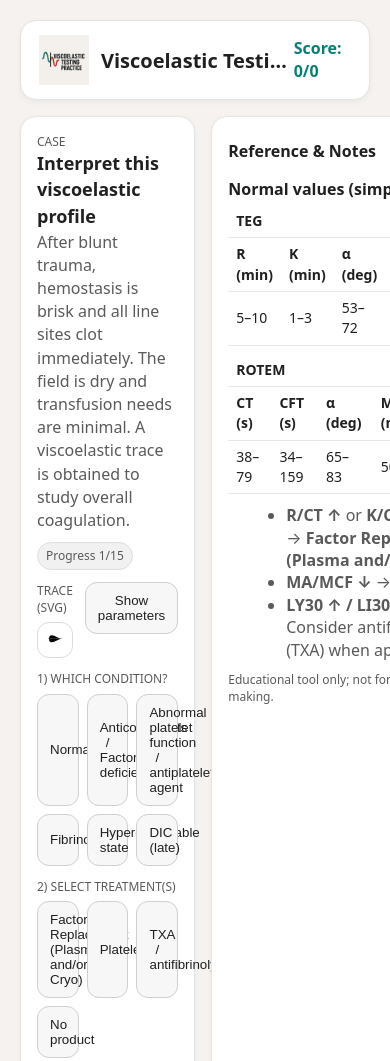
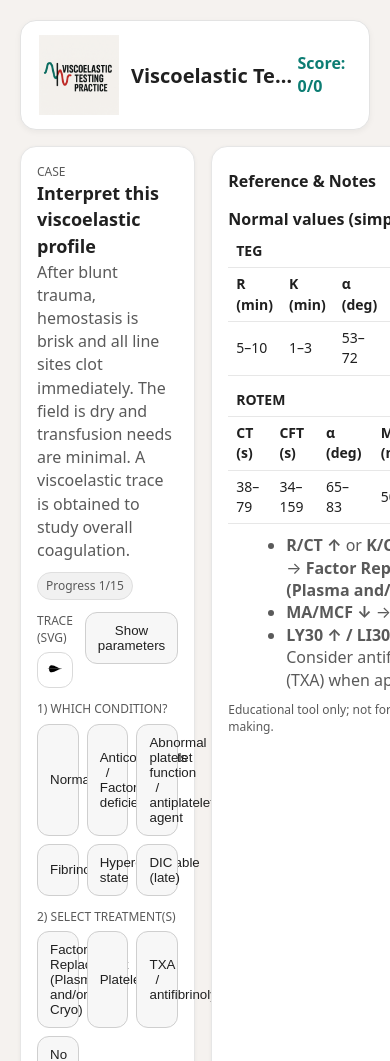
Before and after one commit to SpencerM26/teg-rotem-trainer, a plain HTML site: page index.html in a window 390 px wide. Shown: the top 1061 px of the page. Drawn offline with Linux system fonts and the light colour scheme.

Commit message:
Update index.html

```diff
--- a/index.html
+++ b/index.html
@@ -36,14 +36,14 @@
   .score{font-weight:700;color:var(--accent-2)}
 
   .logo {
-  height: 80px;     /* bigger on desktop */
+  height: 100px;     /* bigger on desktop */
   width: auto;
   display: block;
 }
 
 @media (max-width: 920px) {
   .logo {
-    height: 50px;   /* smaller on phones */
+    height: 80px;   /* smaller on phones */
   }
 }
 
```
